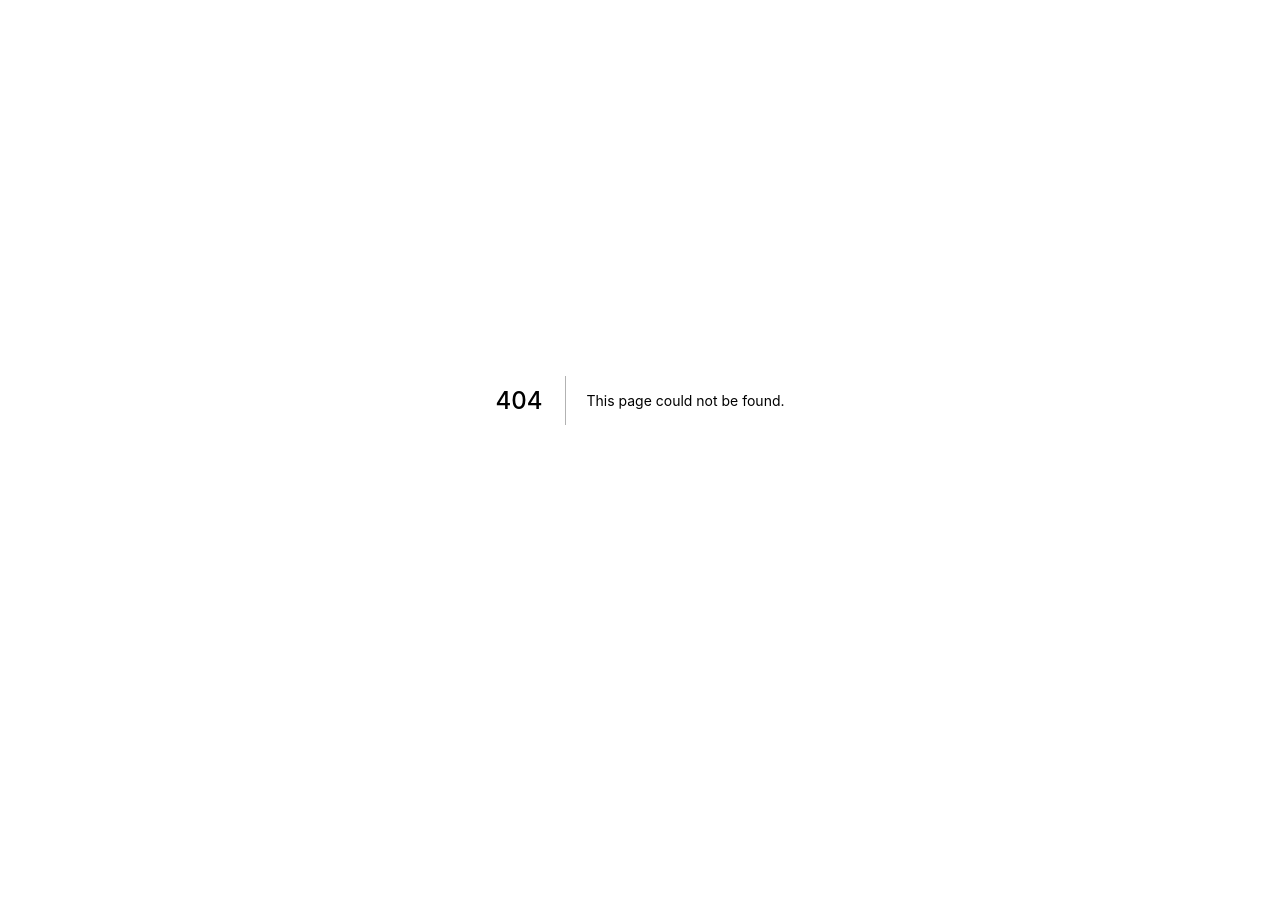
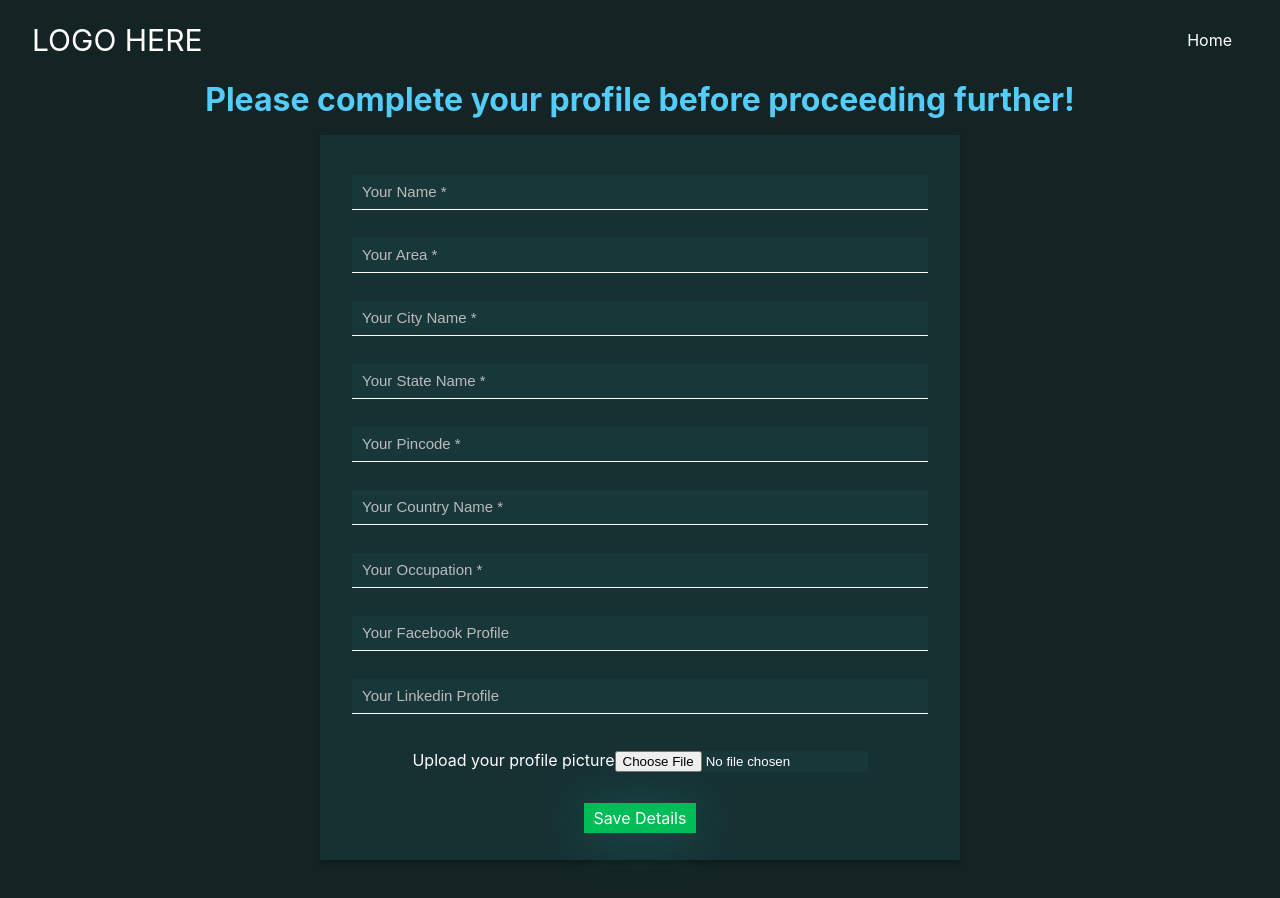
Before and after one commit to gdscnitp/Carbonops, a Next.js app: page /profile-individual-form in a window 1280 px wide. Before the commit this address had no page. Shown: the top 898 px of the page. Before the commit the page ends 800 px from the top, so only its background shows below. Built offline with nearby package versions, Linux system fonts and the light colour scheme.

Commit message:
Individual profile completion form created

```diff
--- /dev/null
+++ b/pages/profile-individual-form.js
@@ -0,0 +1,11 @@
+import VerifyIn from "../src/components/verificationForms/VerifyIn";
+import Navbar from '../src/components/navbar/Navbar'
+
+export default function IndProfile() {
+    return (
+        <>
+        <Navbar action1="Home" action2="" buttonText1="" buttonText2=""/>
+        <VerifyIn />
+        </>
+    )
+}
--- /dev/null
+++ b/src/components/verificationForms/InForm.module.css
@@ -0,0 +1,71 @@
+.formBody {
+  display: flex;
+  align-items: center;
+  justify-content: center;
+  flex-direction: column;
+  background-color: hsl(180, 29%, 11%);
+}
+
+.formIn {
+  width: 50%;
+  margin-bottom: 3rem;
+  background: rgba(25, 59, 62, 0.6);
+  padding: 2rem 0;
+  box-shadow: -100px 1px 50px 0px rgba(0, 0, 0, 0.15);
+  box-shadow: 0px 4px 4px 0px rgba(0, 0, 0, 0.25);
+}
+.formIn form {
+  display: flex;
+  align-items: center;
+  flex-direction: column;
+}
+.formIn .input {
+  padding: 0 10px;
+  width: 90%;
+  height: 35px;
+  margin-top: 0.5rem;
+  color: white;
+  background: rgba(25, 59, 62, 0.6);
+  border: none;
+  border-bottom: 1px solid rgb(255, 255, 255);
+}
+
+.formIn .input::placeholder {
+  font-size: 15px;
+  color: rgb(187, 187, 187);
+}
+
+.formIn form input[type=file] {
+    background: rgba(25, 59, 62, 0.6);
+    color: white;
+  }
+
+.posterLabel{
+    color: white;
+    padding: 1rem;
+}
+
+
+.button a {
+    background-color: #00bd57;
+    color: white;
+    margin: 1rem;
+    padding: 5px 10px;
+    box-shadow: 0px 4px 50px 0px rgba(0, 255, 240, 0.19);
+  }
+  .button a:hover {
+    cursor: pointer;
+    box-shadow: inset 5px 3px 11px 10px rgba(7, 255, 0, 0.42);
+  }
+
+@media only screen and (max-width: 900px) {
+    .formIn {
+        width: 80%;
+    }
+}
+
+@media only screen and (max-width: 550px) {
+    .formIn {
+        width: 90%;
+    }
+}
--- /dev/null
+++ b/src/components/verificationForms/VerifyIn.js
@@ -0,0 +1,173 @@
+import React,{useState} from "react";
+import styles from "./InForm.module.css";
+
+export default function VerifyIn() {
+
+    const [inProfValues, setinProfValues] = useState({
+        individualName: "",
+        areaName: "",
+        cityName: "",
+        stateName: "",
+        pincode: "",
+        countryName: "",
+        occupation: "",
+        facebook: "",
+        linkedin: "",
+      });
+
+      const handleChange = (e) => {
+        const { name, value } = e.target;
+        setinProfValues({
+          ... inProfValues,
+          [name]: value,
+        });
+      };
+
+      const handleSubmit = (event) => {
+        event.preventDefault();
+        console.log( inProfValues)
+        // if (
+        //    inProfValues.cityName.length > 0 &&
+        //    inProfValues.pincode.length > 0 &&
+        //    inProfValues.occupation.length > 0 &&
+        //    inProfValues.linkedin.length > 0 &&
+        //    inProfValues.eventDescription.length > 0
+        // } else console.log("Please fill all values correctly");
+
+      };
+
+
+  return (
+    <>
+      <div className={styles.formBody}>
+      <h1 style={{color:"#54CCFA" , textAlign:"center" , marginBottom:"1rem"}}>Please complete your profile before proceeding further!</h1>
+        <div className={styles.formIn}>
+          <form>
+          <input
+              className={`${styles.input} `}
+              type="text"
+              placeholder="Your Name *"
+              id="individualName"
+              name="individualName"
+              value={ inProfValues.individualName}
+              onChange={handleChange}
+              required
+              autoComplete="off"
+            />
+            <br />
+          <input
+              className={`${styles.input} `}
+              type="text"
+              placeholder="Your Area *"
+              id="areaName"
+              name="areaName"
+              value={ inProfValues.areaName}
+              onChange={handleChange}
+              required
+              autoComplete="off"
+            />
+            <br />
+            <input
+              className={`${styles.input} `}
+              type="text"
+              placeholder="Your City Name *"
+              id="cityName"
+              name="cityName"
+              value={ inProfValues.cityName}
+              onChange={handleChange}
+              required
+              autoComplete="off"
+            />
+            <br />
+            <input
+              className={`${styles.input} `}
+              type="text"
+              placeholder="Your State Name *"
+              id="stateName"
+              name="stateName"
+              value={ inProfValues.stateName}
+              onChange={handleChange}
+              required
+              autoComplete="off"
+            />
+            <br />
+            <input
+              className={`${styles.input} `}
+              type="number"
+              placeholder="Your Pincode *"
+              id="pincode"
+              name="pincode"
+              value={ inProfValues.pincode}
+              onChange={handleChange}
+              required
+              autoComplete="off"
+            />
+            <br />
+            <input
+              className={`${styles.input} `}
+              type="text"
+              placeholder="Your Country Name *"
+              id="countryName"
+              name="countryName"
+              value={ inProfValues.countryName}
+              onChange={handleChange}
+              required
+              autoComplete="off"
+            />
+            <br />
+            <input
+              className={`${styles.input} `}
+              type="text"
+              placeholder="Your Occupation *"
+              id="occupation"
+              name="occupation"
+              value={ inProfValues.occupation}
+              onChange={handleChange}
+              required
+              autoComplete="off"
+            />
+            <br />
+            <input
+              className={`${styles.input} `}
+              type="url"
+              placeholder="Your Facebook Profile"
+              id="facebook"
+              name="facebook"
+              value={ inProfValues.facebook}
+              onChange={handleChange}
+              required
+              autoComplete="off"
+            />
+            <br />
+            <input
+              className={`${styles.input} `}
+              type="url"
+              placeholder="Your Linkedin Profile"
+              id="linkedin"
+              name="linkedin"
+              value={inProfValues.linkedin}
+              onChange={handleChange}
+              required
+              autoComplete="off"
+            />
+            <br />
+            <label htmlFor="poster" className={styles.posterLabel}>
+             Upload your profile picture
+            <input
+                type="file"
+                id="poster"
+                name="poster"
+                className={styles.customFileInput}
+              />
+            </label>
+              <br />
+
+              <div className={styles.button}>
+                 <a onClick={handleSubmit}> Save Details</a>
+              </div>
+          </form>
+        </div>
+      </div>
+    </>
+  );
+}
```
